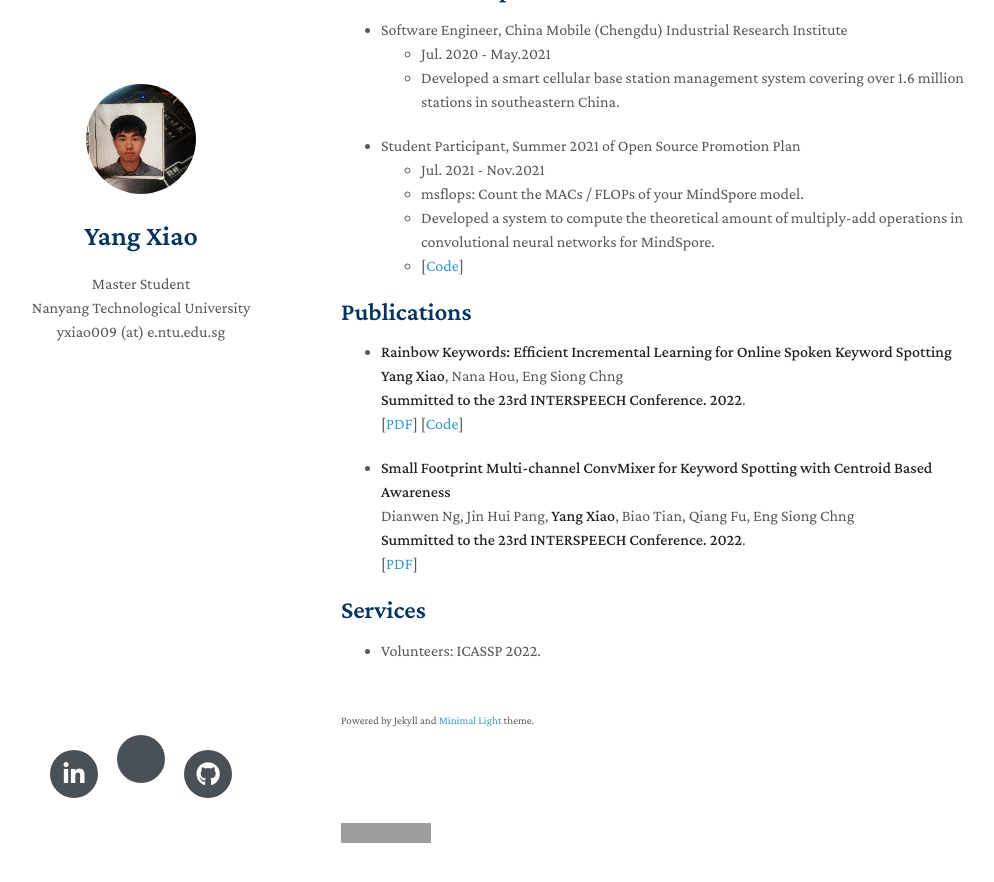
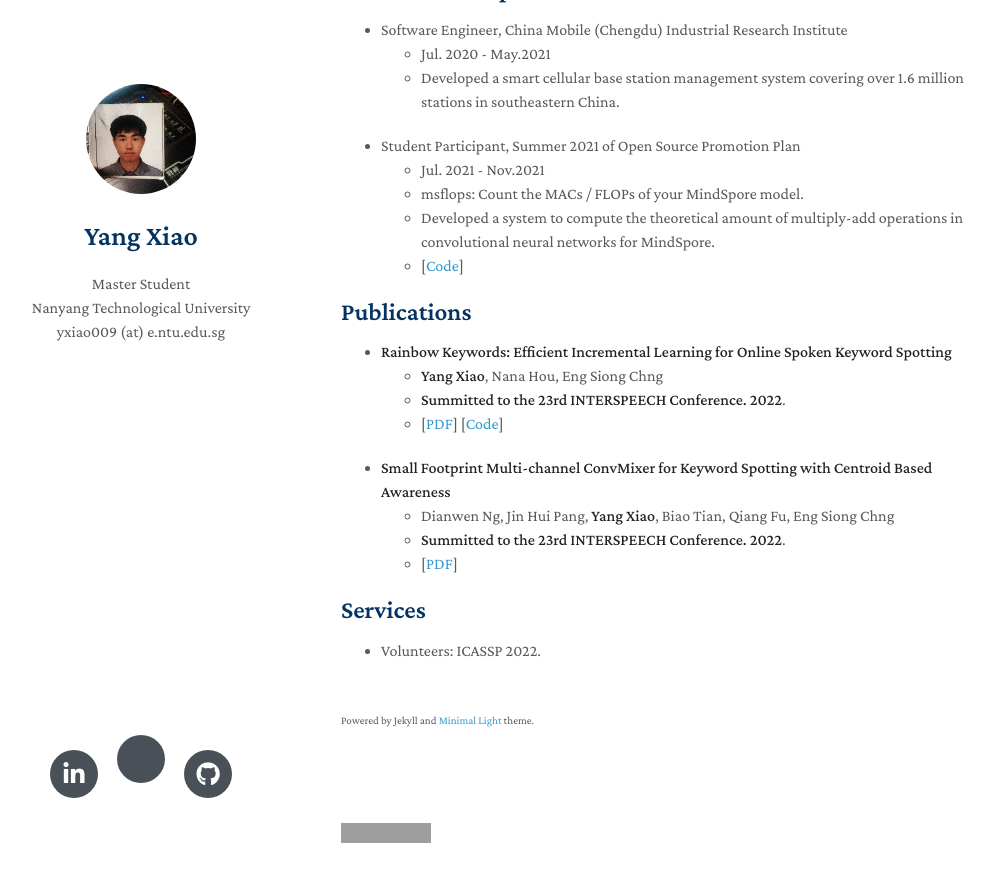
Before and after one commit to swagshaw/swagshaw.github.io, a Jekyll site: the page built from index.md, in a window 1280 px wide and 900 px high, scrolled down 955 px. Shown: the top 882 px of the window, without its empty margins (129-1123 px from the left). Built offline with Jekyll 4.4.1, drawn with Linux system fonts in a browser that asks for light colours; nearby versions of some CDN libraries; a style sheet for code colours, icons or effects is not loaded; our own code applies the rules of GitHub Pages for plain Markdown files; grey boxes are pictures that could not be loaded.

```diff
--- a/index.md
+++ b/index.md
@@ -56,20 +56,20 @@ Shaw is contributing to building **"easy-to-use"**, **"efficient"**, and  **"rob
 
 - **Rainbow Keywords: Efficient Incremental Learning for Online Spoken Keyword Spotting**
   <br>
-  **Yang Xiao**, Nana Hou, Eng Siong Chng
+  - **Yang Xiao**, Nana Hou, Eng Siong Chng
   <br>
-  **Summitted to the 23rd INTERSPEECH Conference. 2022**.
+  - **Summitted to the 23rd INTERSPEECH Conference. 2022**.
   <br>
-  [[PDF](https://arxiv.org/abs/2203.16361)] [[Code](https://github.com/swagshaw/Rainbow-Keywords)]
+  - [[PDF](https://arxiv.org/abs/2203.16361)] [[Code](https://github.com/swagshaw/Rainbow-Keywords)]
 <!--   <strong><i style="color:#e74d3c">Oral Presentation</i></strong> -->
 
 - **Small Footprint Multi-channel ConvMixer for Keyword Spotting with Centroid Based Awareness**
   <br>
-  Dianwen Ng, Jin Hui Pang, **Yang Xiao**, Biao Tian, Qiang Fu, Eng Siong Chng
+  - Dianwen Ng, Jin Hui Pang, **Yang Xiao**, Biao Tian, Qiang Fu, Eng Siong Chng
   <br>
-    **Summitted to the 23rd INTERSPEECH Conference. 2022**.
+  - **Summitted to the 23rd INTERSPEECH Conference. 2022**.
   <br>
-  [[PDF](https://arxiv.org/abs/2204.05445)]
+  - [[PDF](https://arxiv.org/abs/2204.05445)]
 
 <!-- - **Meta-Transfer Learning for Few-Shot Learning**
   <br>
```
